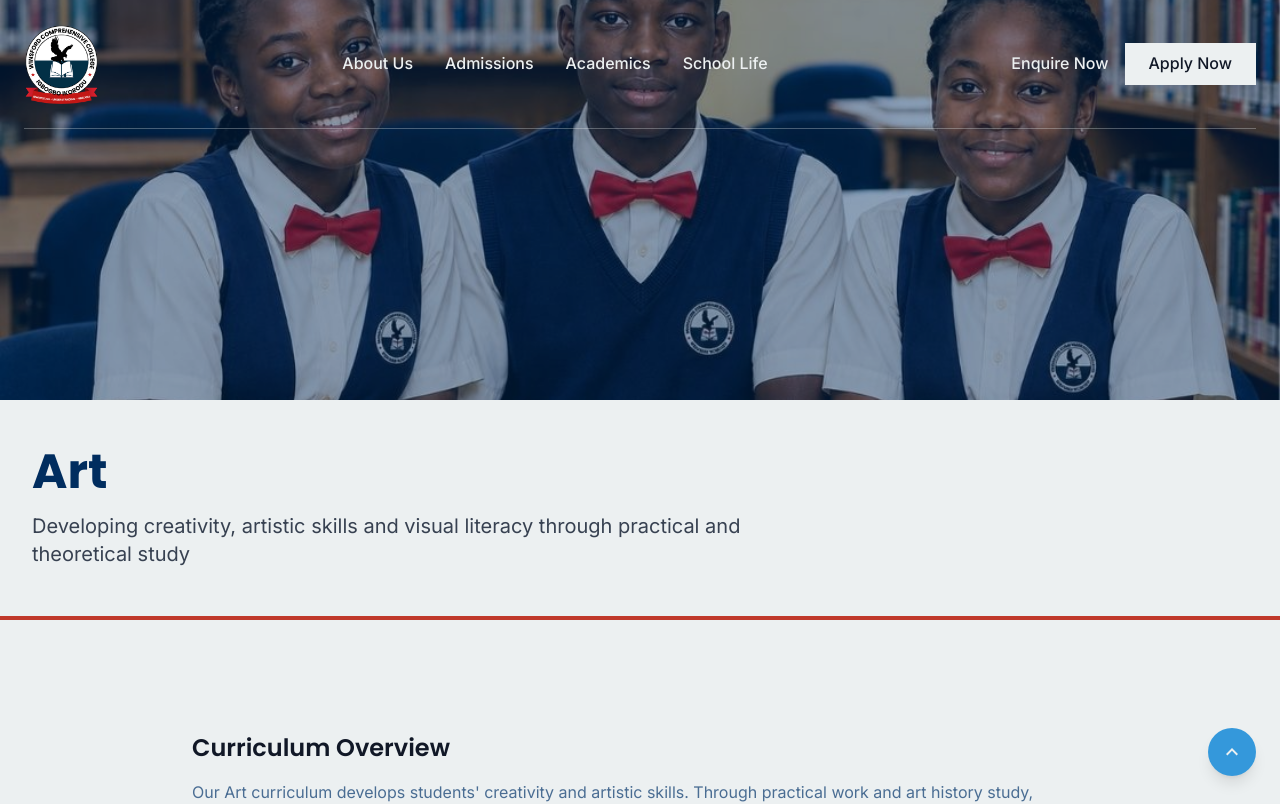
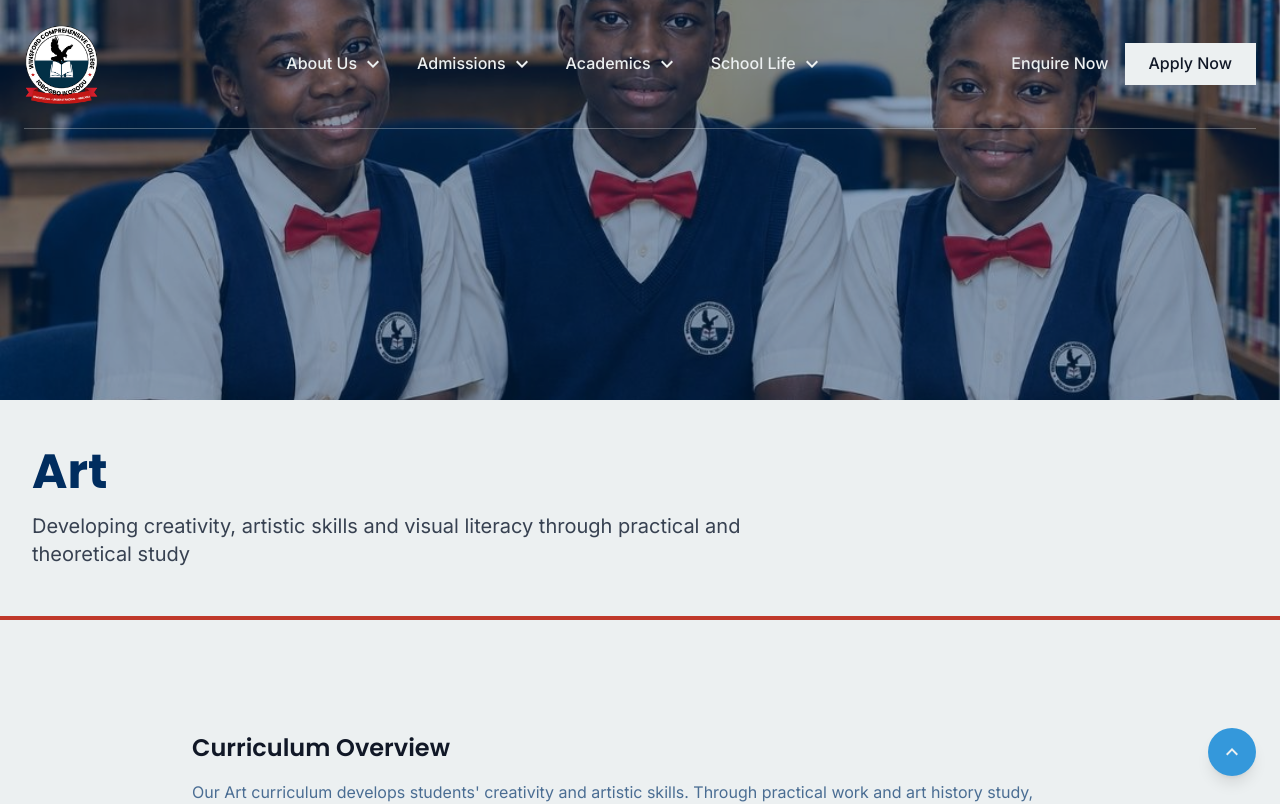
Before and after one commit to DSNOUSE/winsford, a Next.js app: page /art in a window 1280 px wide. Shown: the top 804 px of the page. Built offline with nearby package versions, Linux system fonts and the light colour scheme.

Commit message:
added drop down menu and change icon list from arrow down to chevrons

```diff
--- a/components/Header.js
+++ b/components/Header.js
@@ -1,6 +1,6 @@
 'use client'
 
-import { useState, useEffect } from 'react'
+import { useState, useEffect, useRef } from 'react'
 import Link from 'next/link'
 import Image from 'next/image'
 import { Icon } from './icons'
@@ -8,6 +8,9 @@ import { Icon } from './icons'
 export default function Header() {
   const [mobileMenuOpen, setMobileMenuOpen] = useState(false)
   const [menuVisible, setMenuVisible] = useState(false)
+  const [mobileOpenDropdown, setMobileOpenDropdown] = useState(null)
+  const [desktopOpenDropdown, setDesktopOpenDropdown] = useState(null)
+  const closeTimeoutRef = useRef(null)
 
   useEffect(() => {
     if (mobileMenuOpen) {
@@ -19,9 +22,38 @@ export default function Header() {
     return () => { document.body.style.overflow = '' }
   }, [mobileMenuOpen])
 
+  useEffect(() => {
+    return () => {
+      if (closeTimeoutRef.current) clearTimeout(closeTimeoutRef.current)
+    }
+  }, [])
+
   const handleClose = () => {
     setMenuVisible(false)
+    setMobileOpenDropdown(null)
     setTimeout(() => setMobileMenuOpen(false), 400)
+  }
+
+  const toggleMobileDropdown = (name) => {
+    setMobileOpenDropdown((current) => (current === name ? null : name))
+  }
+
+  // Desktop dropdown open/close with a short close delay so moving the
+  // cursor diagonally from the trigger into the panel doesn't close it.
+  const openDesktopDropdown = (name) => {
+    if (closeTimeoutRef.current) clearTimeout(closeTimeoutRef.current)
+    setDesktopOpenDropdown(name)
+  }
+
+  const scheduleCloseDesktopDropdown = () => {
+    if (closeTimeoutRef.current) clearTimeout(closeTimeoutRef.current)
+    closeTimeoutRef.current = setTimeout(() => setDesktopOpenDropdown(null), 150)
+  }
+
+  const handleDesktopKeyDown = (event) => {
+    if (event.key === 'Escape') {
+      setDesktopOpenDropdown(null)
+    }
   }
 
   const navigation = [
@@ -68,6 +100,8 @@ export default function Header() {
     },
   ]
 
+  // Desktop nav intentionally omits "Home" (the logo already links there)
+  // and reorders the remaining items for the top bar.
   const desktopNavigation = [
     ...navigation.filter((item) => item.name === 'About Us'),
     ...navigation.filter((item) => item.name === 'Admissions'),
@@ -94,29 +128,65 @@ export default function Header() {
 
           {/* Desktop Navigation */}
           <nav className="hidden lg:flex items-center space-x-8">
-            {desktopNavigation.map((item) => (
-              <div key={item.name} className="relative group">
+            {desktopNavigation.map((item) => {
+              const isOpen = desktopOpenDropdown === item.name
+              return (
+                <div
+                  key={item.name}
+                  className="relative"
+                  onMouseEnter={() => item.dropdown && openDesktopDropdown(item.name)}
+                  onMouseLeave={() => item.dropdown && scheduleCloseDesktopDropdown()}
+                >
                   <Link
                     href={item.href}
                     className="text-white hover:text-sky-blue transition-colors duration-200 font-medium"
+                    aria-haspopup={item.dropdown ? 'true' : undefined}
+                    aria-expanded={item.dropdown ? isOpen : undefined}
+                    onFocus={() => item.dropdown && openDesktopDropdown(item.name)}
+                    onKeyDown={(e) => item.dropdown && handleDesktopKeyDown(e)}
                   >
+                    <span className="flex items-center gap-1">
                       {item.name}
+                      {item.dropdown && (
+                        <Icon
+                          name="arrow_down"
+                          color="white"
+                          size={14}
+                          className={`transition-transform duration-200 ${isOpen ? 'rotate-180' : 'rotate-0'}`}
+                        />
+                      )}
+                    </span>
                   </Link>
                   {item.dropdown && (
-                  <div className="absolute top-full left-0 mt-2 w-52 bg-blue-950/95 border border-white/30 shadow-lg rounded-lg opacity-0 invisible group-hover:opacity-100 group-hover:visible transition-all duration-200 py-2">
+                    <div
+                      role="menu"
+                      aria-label={`${item.name} submenu`}
+                      onFocus={() => openDesktopDropdown(item.name)}
+                      onBlur={(e) => {
+                        if (!e.currentTarget.contains(e.relatedTarget)) {
+                          scheduleCloseDesktopDropdown()
+                        }
+                      }}
+                      className={`absolute top-full left-0 pt-2 w-52 z-50 transition-all duration-200
+                        ${isOpen ? 'opacity-100 visible' : 'opacity-0 invisible'}`}
+                    >
+                      <div className="bg-blue-950/95 border border-white/30 shadow-lg rounded-lg py-2">
                         {item.dropdown.map((subItem) => (
                           <Link
                             key={subItem.name}
                             href={subItem.href}
+                            role="menuitem"
                             className="block px-4 py-3 text-sm text-white/90 hover:bg-white/10 hover:text-white transition-colors duration-200"
                           >
                             {subItem.name}
                           </Link>
                         ))}
                       </div>
+                    </div>
                   )}
                 </div>
-            ))}
+              )
+            })}
           </nav>
 
           {/* Quick Actions */}
@@ -134,6 +204,7 @@ export default function Header() {
             onClick={() => mobileMenuOpen ? handleClose() : setMobileMenuOpen(true)}
             className="lg:hidden p-2 relative w-12 h-12 flex items-center justify-center"
             aria-label={mobileMenuOpen ? 'Close menu' : 'Open menu'}
+            aria-expanded={mobileMenuOpen}
           >
             <span className={`absolute transition-all duration-300 ${mobileMenuOpen && menuVisible ? 'rotate-90 scale-0 opacity-0' : 'rotate-0 scale-100 opacity-100'}`}>
               <Icon name="menu_thick" color="white" size={36} />
@@ -167,12 +238,15 @@ export default function Header() {
               <button
                 onClick={handleClose}
                 className="p-2 hover:rotate-90 transition-transform duration-300"
+                aria-label="Close menu"
               >
                 <Icon name="close" color="white" size={36} />
               </button>
             </div>
             <nav className="px-6 overflow-y-auto max-h-[calc(100vh-100px)]">
-              {navigation.map((item, index) => (
+              {navigation.map((item, index) => {
+                const isDropdownOpen = mobileOpenDropdown === item.name
+                return (
                   <div
                     key={item.name}
                     className={`border-b transition-all duration-300 ease-out
@@ -182,6 +256,49 @@ export default function Header() {
                       transitionDelay: menuVisible ? `${200 + index * 60}ms` : '0ms',
                     }}
                   >
+                    {item.dropdown ? (
+                      <>
+                        <div className="flex items-center justify-between">
+                          <Link
+                            href={item.href}
+                            className="flex-1 block px-4 py-4 text-white font-medium text-lg hover:bg-[#6ab8d9] transition-all duration-200"
+                            onClick={handleClose}
+                          >
+                            {item.name}
+                          </Link>
+                          <button
+                            onClick={() => toggleMobileDropdown(item.name)}
+                            className="px-4 py-4 text-white"
+                            aria-label={`${isDropdownOpen ? 'Collapse' : 'Expand'} ${item.name} submenu`}
+                            aria-expanded={isDropdownOpen}
+                          >
+                            <span
+                              className={`inline-block transition-transform duration-300 ${isDropdownOpen ? 'rotate-180' : 'rotate-0'}`}
+                            >
+                              <Icon name="arrow_down" color="white" size={20} />
+                            </span>
+                          </button>
+                        </div>
+                        <div
+                          role="menu"
+                          aria-label={`${item.name} submenu`}
+                          className={`overflow-hidden transition-all duration-300 ease-out
+                            ${isDropdownOpen ? 'max-h-96 opacity-100' : 'max-h-0 opacity-0'}`}
+                        >
+                          {item.dropdown.map((subItem) => (
+                            <Link
+                              key={subItem.name}
+                              href={subItem.href}
+                              role="menuitem"
+                              className="block pl-8 pr-4 py-3 text-white/90 text-base hover:bg-[#6ab8d9] hover:pl-10 transition-all duration-200"
+                              onClick={handleClose}
+                            >
+                              {subItem.name}
+                            </Link>
+                          ))}
+                        </div>
+                      </>
+                    ) : (
                       <Link
                         href={item.href}
                         className="block px-4 py-4 text-white font-medium text-lg hover:bg-[#6ab8d9] hover:pl-6 transition-all duration-200"
@@ -189,8 +306,10 @@ export default function Header() {
                       >
                         {item.name}
                       </Link>
+                    )}
                   </div>
-              ))}
+                )
+              })}
               <div
                 className={`pt-6 space-y-3 transition-all duration-300 ease-out
                   ${menuVisible ? 'opacity-100 translate-y-0' : 'opacity-0 translate-y-4'}`}
```
Lines whose indentation alone changed are shown as unchanged.
